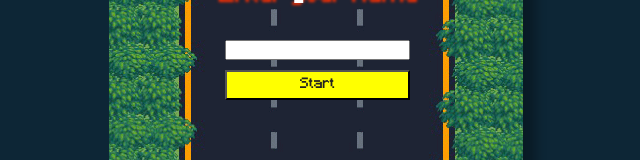
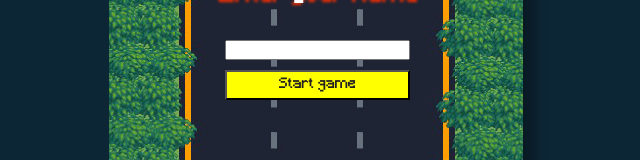
Before and after one commit to danillog/game-car, a React (Create React App) app: page / in a window 1280 px wide. Shown: the part 198-358 px from the top of the page, without its empty margins (331-971 px from the left). Built offline with nearby package versions, Linux system fonts and the light colour scheme.

Commit message:
updating readme

```diff
--- a/src/pages/Home/index.js
+++ b/src/pages/Home/index.js
@@ -34,7 +34,7 @@ export default function Home(){
       <Text> Enter your name  </Text>
       <Form onSubmit={handleSubmit}>
         <input type="text" onChange={ e => setInput(e.target.value)} />
-        <button type="submit" > Start </button>
+        <button type="submit" > Start game </button>
       </Form>
       <Box className={visible}>
         <h4>{ count }</h4>
```
Also changed, not shown: 2 other files (tests, documents, lock files or other folders).
